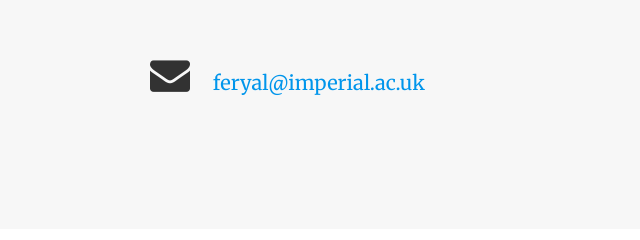
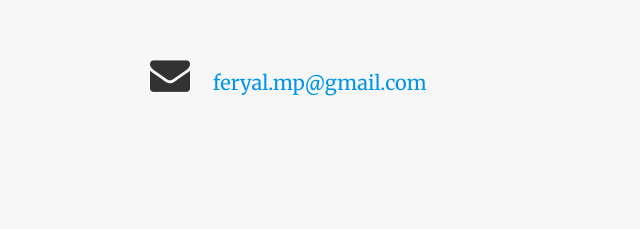
Before and after one commit to Feryal/feryal.github.io, a plain HTML site: page index.html in a window 1280 px wide. Shown: the part 5217-5457 px from the top of the page, 310-950 px from the left. Drawn offline with nearby package versions, Linux system fonts and the light colour scheme; some icons are missing.

Commit message:
Update index.html

```diff
--- a/index.html
+++ b/index.html
@@ -191,7 +191,7 @@
 
 
         <li>
-          <a itemprop="sameAs" href="mailto:feryal@imperial.ac.uk" target="_blank">
+          <a itemprop="sameAs" href="mailto:feryal.mp@gmail.com" target="_blank">
             <i class="fa fa-envelope big-icon"></i>
           </a>
         </li>
@@ -747,7 +747,7 @@
 
       <li>
         <i class="fa-li fa fa-envelope fa-2x" aria-hidden="true"></i>
-        <span id="person-email" itemprop="email"><a href="mailto:feryal@imperial.ac.uk">feryal@imperial.ac.uk</a></span>
+        <span id="person-email" itemprop="email"><a href="mailto:feryal.mp@gmail.com">feryal.mp@gmail.com</a></span>
       </li>
 
 
```
